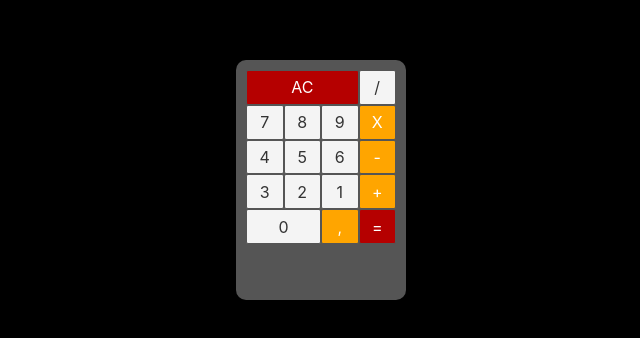
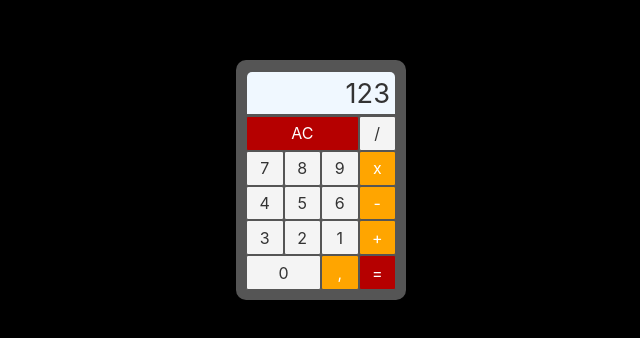
Before and after one commit to mufasa-dev/Svelte-Calculator, a Svelte app: page / in a window 1280 px wide. Shown: the part 228-566 px from the top of the page, without its empty margins (319-959 px from the left). Built offline with nearby package versions, Linux system fonts and the light colour scheme.

Commit message:
Create display component

```diff
--- a/src/components/Calculator.svelte
+++ b/src/components/Calculator.svelte
@@ -1,9 +1,11 @@
 <script lang="ts">
   import Button from "./Button.svelte";
+  import Display from "./Display.svelte";
   import Line from "./Line.svelte";
 </script>
 
 <div class="calculator">
+    <Display value={'123'} />
     <Line>
         <Button highlight triple text="AC" />
         <Button text="/" />
@@ -12,7 +14,7 @@
         <Button text="7" />
         <Button text="8" />
         <Button text="9" />
-        <Button operation text="X" />
+        <Button operation text="x" />
     </Line>
     <Line>
         <Button text="4" />
--- /dev/null
+++ b/src/components/Display.svelte
@@ -0,0 +1,37 @@
+<script lang="ts">
+    export let value: string = "";
+
+    $: fontSize = value.length > 20 ? 'smallFont' : `s-${value.length}`
+</script>
+
+<div class={`display ${fontSize}`}>
+    <span>{value}</span>
+</div>
+
+<style>
+    .display {
+        display: flex;
+        flex: 1;
+        justify-content: flex-end;
+        align-items: center;
+        padding: 0 5px;
+        font-size: 1.7rem;
+        background: aliceblue;
+        overflow: hidden;
+        margin: 2px 1px;
+        border-top-right-radius: 5px;
+        border-top-left-radius: 5px;
+    }
+
+    .s-10 { font-size: 1.5rem }
+    .s-11 { font-size: 1.35rem; }
+    .s-12 { font-size: 1.25rem; }
+    .s-13 { font-size: 0.15rem; }
+    .s-14 { font-size: 1.0rem; }
+    .s-15 { font-size: 0.93rem; }
+    .s-16 { font-size: 0.87rem; }
+    .s-17 { font-size: 0.83rem; }
+    .s-18 { font-size: 0.78rem; }
+    .s-19 { font-size: 0.74rem; }
+    .smallFont { font-size: 0.6rem; }
+</style>
```
